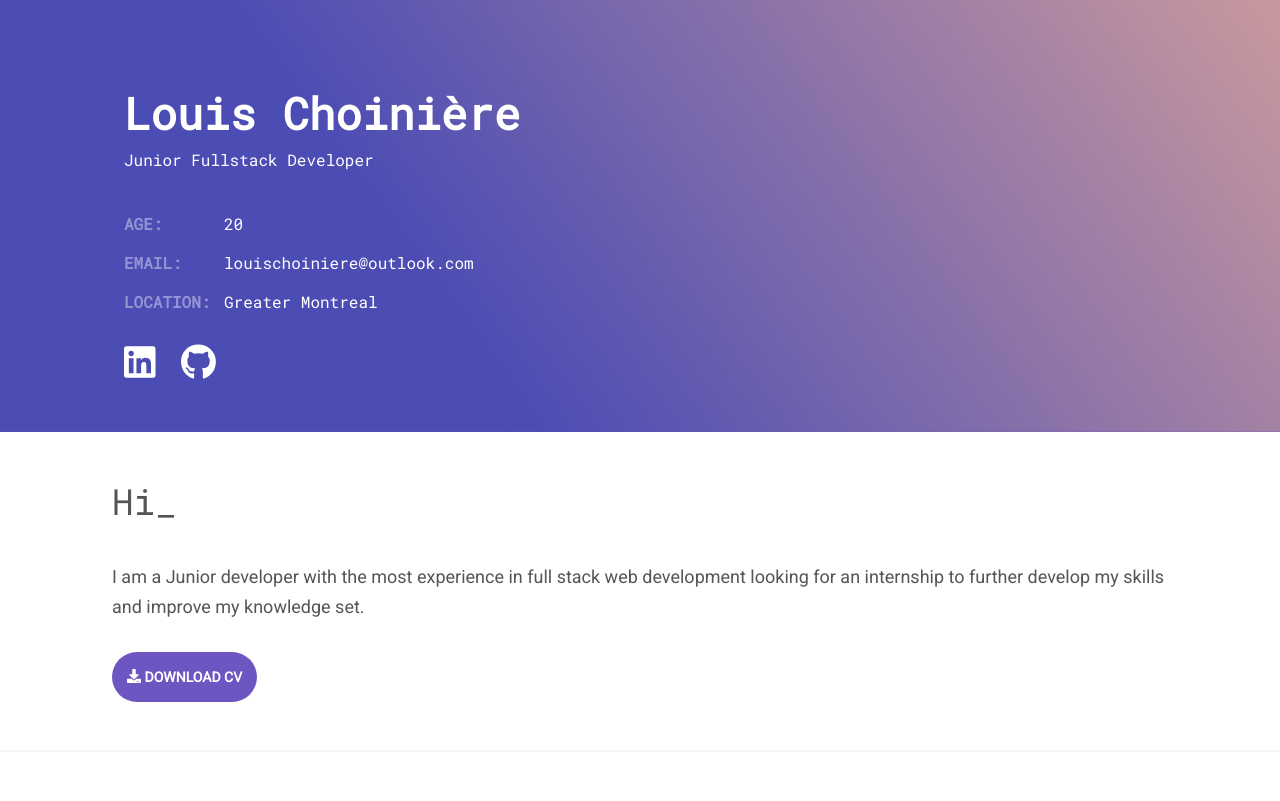
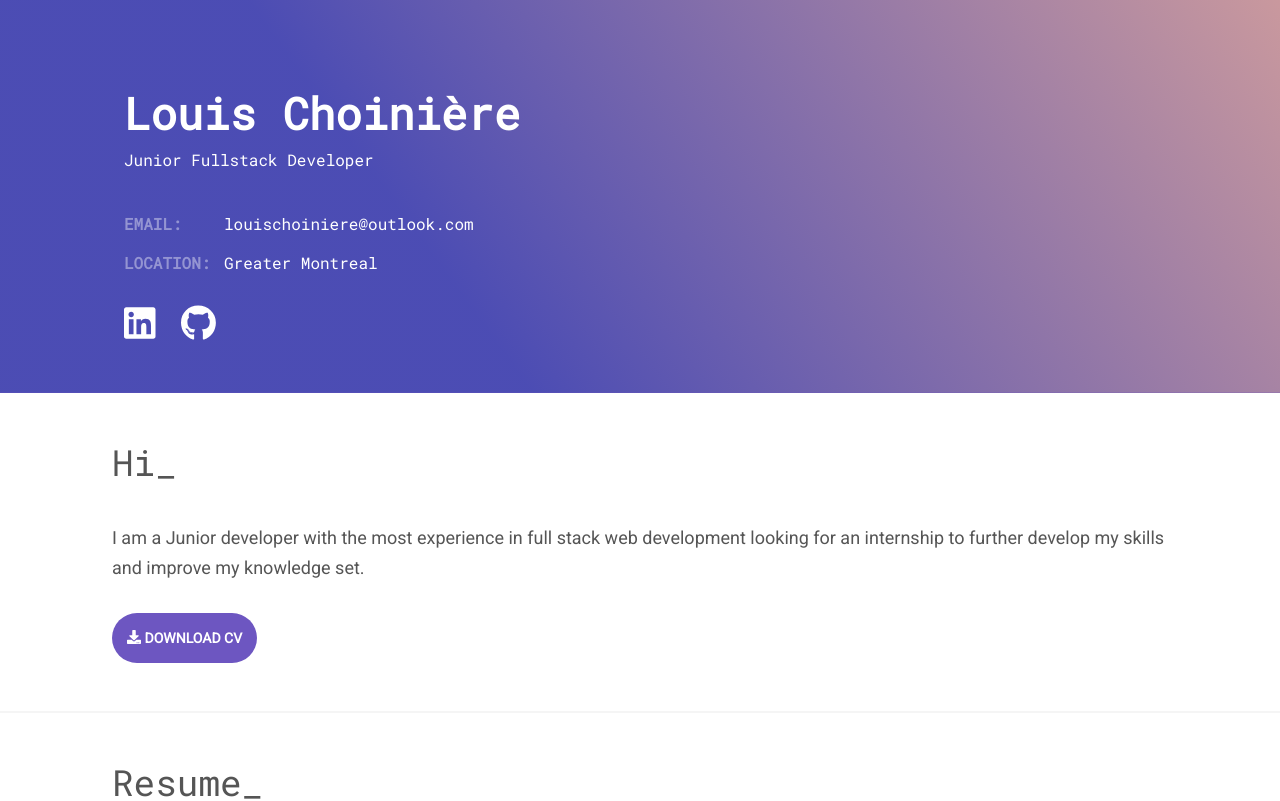
Before and after one commit to LouisChoiniere/Portfolio, a React (Create React App) app: page / in a window 1280 px wide. Shown: the top 801 px of the page. Built offline with nearby package versions, Linux system fonts and the light colour scheme.

Commit message:
remove age

```diff
--- a/src/app/components/header/header.component.jsx
+++ b/src/app/components/header/header.component.jsx
@@ -20,8 +20,8 @@ const Header = () => {
                         <p className="header__work">Junior Fullstack Developer</p>
 
                         <dl className="header__contact-list">
-                            <dt>Age:</dt>
-                            <dd>{getAge()}</dd>
+                            {/* <dt>Age:</dt>
+                            <dd>{getAge()}</dd> */}
                             {/* <dt>Phone:</dt>
                             <dd><a href="tel:(514) 555 5555">(514) 555 5555</a></dd> */}
                             <dt>Email:</dt>
```
Also changed, not shown: 1 other file (tests, documents, lock files or other folders).
